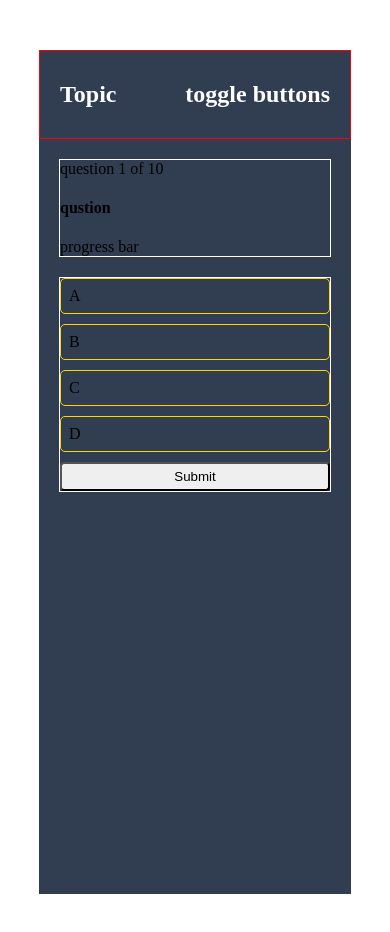
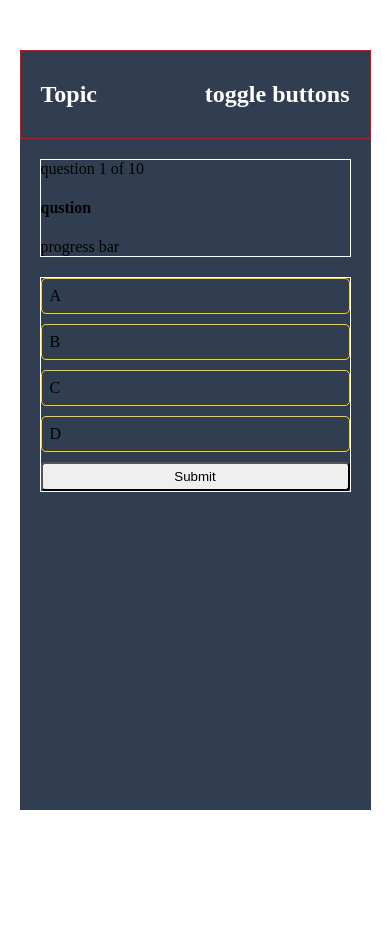
Before and after one commit to RhodyArthur/trysplash, a plain HTML site: page index.html in a window 390 px wide. After the commit the page ends 860 px from the top, so only its background shows below. Drawn offline with Linux system fonts and the light colour scheme.

Commit message:
Update styles.css

```diff
--- a/styles.css
+++ b/styles.css
@@ -16,8 +16,8 @@
 /* mobile */
 @media (max-width: 480px){
     main {
-        width: 80vw;
-        height: 100vh;
+        width: 90vw;
+        height: 90vh;
         background-color: #313E51;
         margin: 50px auto;
     }
```
